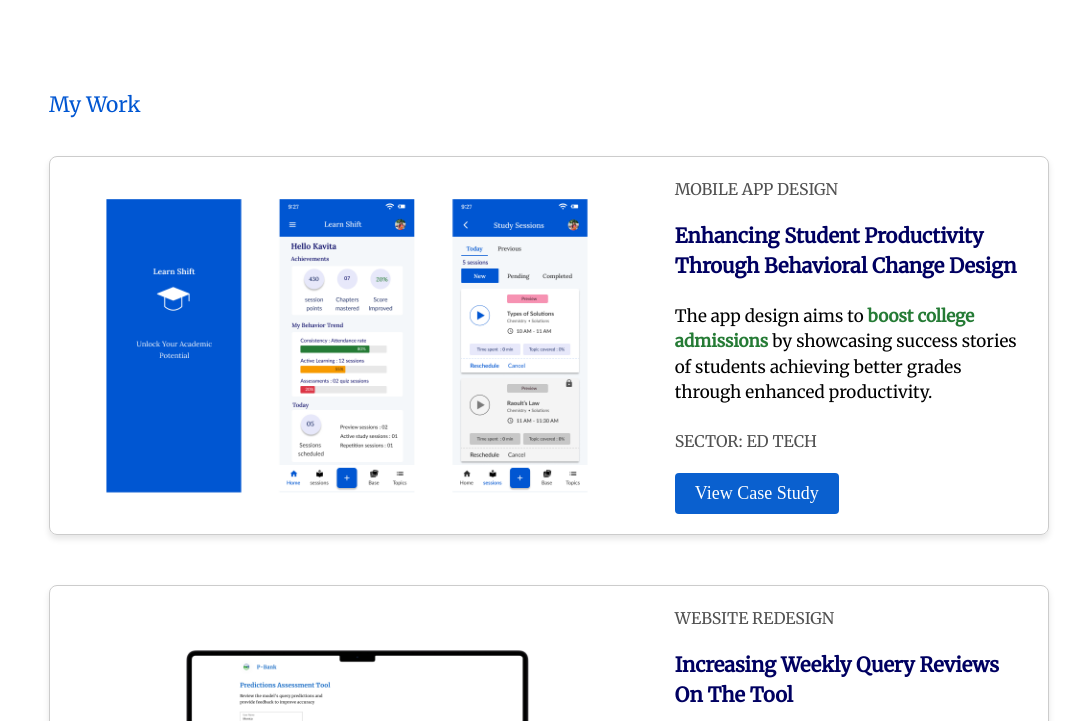
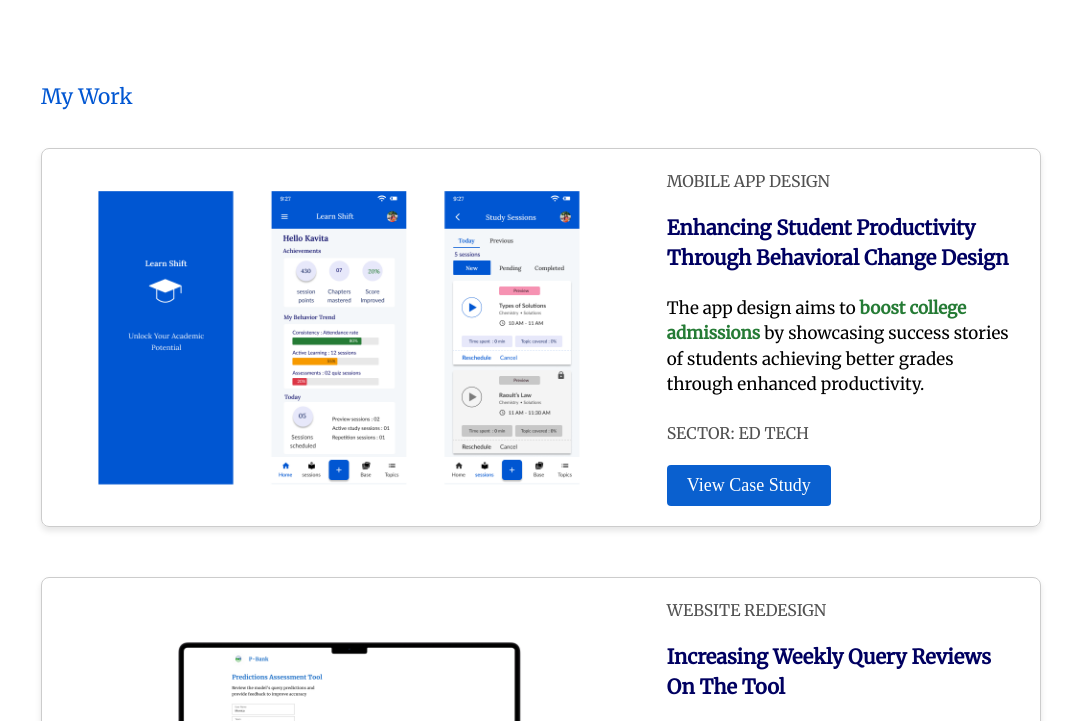
Before and after one commit to vaish-99/Portfolio, a plain HTML site: page index.html in a window 1280 px wide. Shown: the part 342-1063 px from the top of the page, without its empty margins (209-1280 px from the left). Drawn offline with Linux system fonts and the light colour scheme.

Commit message:
Update index.html

```diff
--- a/index.html
+++ b/index.html
@@ -102,6 +102,10 @@
 	* {
             box-sizing:border-box;
         }
+	html, body {
+		margin:0px;
+		padding:0px;
+	}
 	/*------------------------Typography------------------------------*/
 	h1 {
 		font-family: Merriweather;
```
